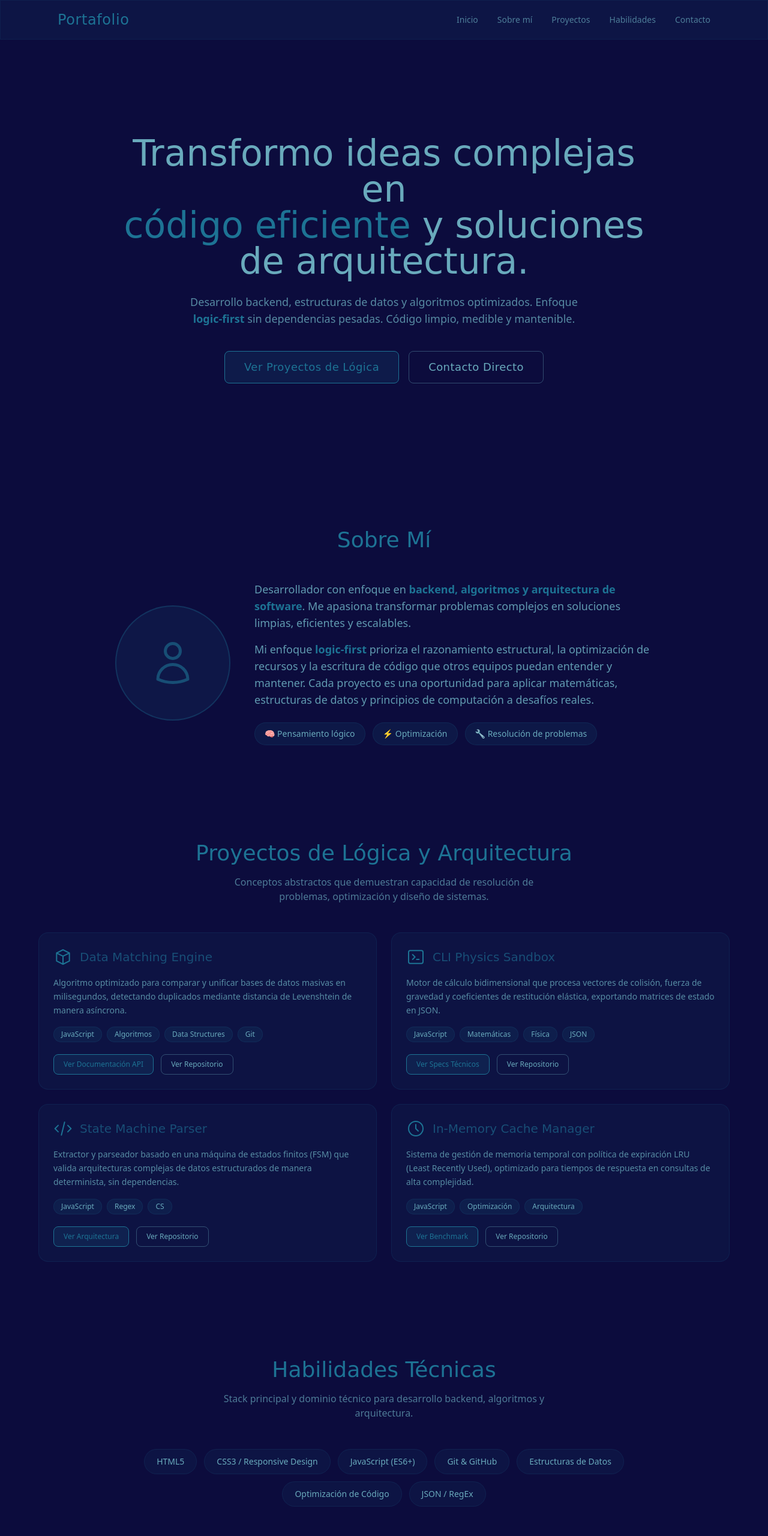
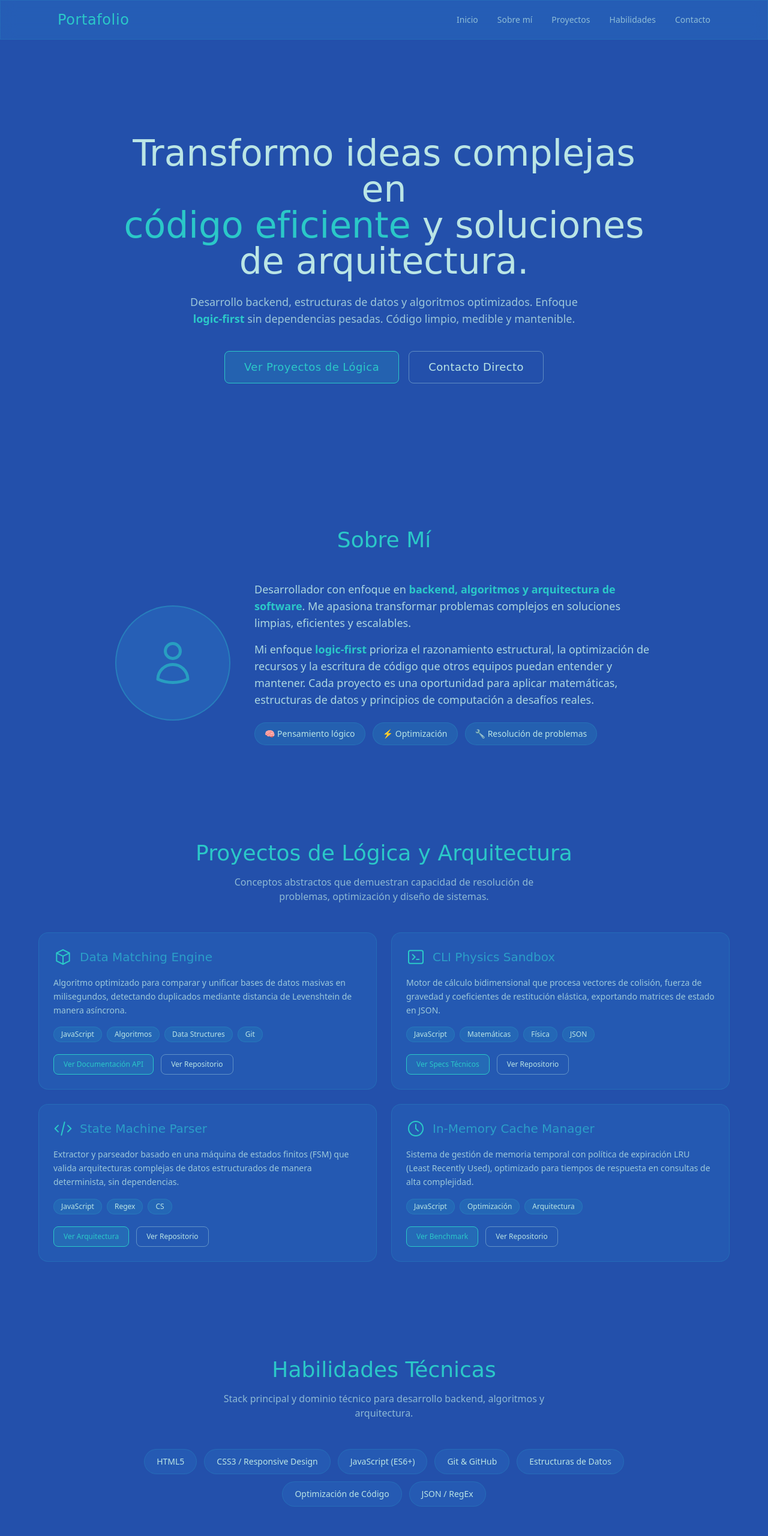
Before and after one commit to Pfamgo/mi-portafolio, a plain HTML site: page index.html in a window 1280 px wide. Shown: the top 2560 px of the page at 60% size. Drawn offline with nearby package versions, Linux system fonts and the light colour scheme; a web font is replaced by a local one.

Commit message:
Revert "feat: cambia paleta de colores a azul profundo"
This reverts commit dd709bcb0ae02696bd78dc3a8aa505f3e7df4fcf.

```diff
--- a/index.html
+++ b/index.html
@@ -16,11 +16,11 @@
       theme: {
         extend: {
           colors: {
-            primary: '#0c0c3d',
-            secondary: '#122957',
-            accent: '#184e76',
-            'accent-cyan': '#1d7394',
-            'text-light': '#69aabc',
+            primary: '#2350ab',
+            secondary: '#2b76c8',
+            accent: '#2b9ec8',
+            'accent-cyan': '#2bc8c8',
+            'text-light': '#bae5e5',
           },
           fontFamily: {
             display: ['Germania One', 'cursive'],
@@ -32,76 +32,76 @@
 
   <style>
     body {
-      background-color: #0c0c3d;
-      color: #69aabc;
+      background-color: #2350ab;
+      color: #bae5e5;
       font-family: ui-sans-serif, system-ui, -apple-system, sans-serif;
     }
     .glass {
-      background: rgba(18, 41, 87, 0.35);
+      background: rgba(43, 118, 200, 0.35);
       backdrop-filter: blur(12px);
       -webkit-backdrop-filter: blur(12px);
-      border: 1px solid rgba(24, 78, 118, 0.2);
+      border: 1px solid rgba(43, 158, 200, 0.2);
     }
     .card {
-      background: rgba(18, 41, 87, 0.25);
-      border: 1px solid rgba(24, 78, 118, 0.25);
+      background: rgba(43, 118, 200, 0.25);
+      border: 1px solid rgba(43, 158, 200, 0.25);
       transition: transform 0.2s ease, box-shadow 0.2s ease;
     }
     .card:hover {
       transform: translateY(-4px);
-      box-shadow: 0 8px 32px rgba(29, 115, 148, 0.15);
-      border-color: rgba(29, 115, 148, 0.4);
+      box-shadow: 0 8px 32px rgba(43, 200, 200, 0.15);
+      border-color: rgba(43, 200, 200, 0.4);
     }
     .pill {
-      background: rgba(24, 78, 118, 0.2);
-      color: #69aabc;
-      border: 1px solid rgba(24, 78, 118, 0.3);
+      background: rgba(43, 158, 200, 0.2);
+      color: #bae5e5;
+      border: 1px solid rgba(43, 158, 200, 0.3);
     }
     .btn-cta {
-      background: rgba(29, 115, 148, 0.15);
-      border: 1px solid #1d7394;
-      color: #1d7394;
+      background: rgba(43, 200, 200, 0.15);
+      border: 1px solid #2bc8c8;
+      color: #2bc8c8;
       transition: all 0.2s ease;
     }
     .btn-cta:hover {
-      background: #1d7394;
-      color: #0c0c3d;
+      background: #2bc8c8;
+      color: #2350ab;
     }
     .btn-outline {
-      border: 1px solid rgba(105, 170, 188, 0.4);
-      color: #69aabc;
+      border: 1px solid rgba(186, 229, 229, 0.4);
+      color: #bae5e5;
       transition: all 0.2s ease;
     }
     .btn-outline:hover {
-      border-color: #69aabc;
-      background: rgba(105, 170, 188, 0.1);
+      border-color: #bae5e5;
+      background: rgba(186, 229, 229, 0.1);
     }
     .input-field {
-      background: rgba(18, 41, 87, 0.25);
-      border: 1px solid rgba(24, 78, 118, 0.3);
-      color: #69aabc;
+      background: rgba(43, 118, 200, 0.25);
+      border: 1px solid rgba(43, 158, 200, 0.3);
+      color: #bae5e5;
       transition: border-color 0.2s ease;
     }
     .input-field:focus {
       outline: none;
-      border-color: #1d7394;
-      box-shadow: 0 0 0 2px rgba(29, 115, 148, 0.2);
+      border-color: #2bc8c8;
+      box-shadow: 0 0 0 2px rgba(43, 200, 200, 0.2);
     }
     .input-field::placeholder {
-      color: rgba(105, 170, 188, 0.4);
+      color: rgba(186, 229, 229, 0.4);
     }
     .skill-chip {
-      background: rgba(18, 41, 87, 0.3);
-      border: 1px solid rgba(24, 78, 118, 0.25);
+      background: rgba(43, 118, 200, 0.3);
+      border: 1px solid rgba(43, 158, 200, 0.25);
       transition: all 0.2s ease;
     }
     .skill-chip:hover {
-      border-color: #1d7394;
-      background: rgba(29, 115, 148, 0.1);
+      border-color: #2bc8c8;
+      background: rgba(43, 200, 200, 0.1);
     }
     .nav-link {
       position: relative;
-      color: rgba(105, 170, 188, 0.7);
+      color: rgba(186, 229, 229, 0.7);
       transition: color 0.2s ease;
     }
     .nav-link::after {
@@ -111,11 +111,11 @@
       left: 0;
       width: 0;
       height: 2px;
-      background: #1d7394;
+      background: #2bc8c8;
       transition: width 0.2s ease;
     }
     .nav-link:hover {
-      color: #69aabc;
+      color: #bae5e5;
     }
     .nav-link:hover::after {
       width: 100%;
@@ -135,7 +135,7 @@
   <!-- ====== NAVBAR ====== -->
   <nav class="fixed top-0 left-0 w-full z-50 glass">
     <div class="max-w-6xl mx-auto px-4 sm:px-6 lg:px-8 flex items-center justify-between h-16">
-      <a href="#" class="font-display text-2xl text-[#1d7394] tracking-wide">Portafolio</a>
+      <a href="#" class="font-display text-2xl text-[#2bc8c8] tracking-wide">Portafolio</a>
       <div class="hidden md:flex items-center gap-8 text-sm font-medium">
         <a href="#hero" class="nav-link">Inicio</a>
         <a href="#sobre-mi" class="nav-link">Sobre mí</a>
@@ -143,7 +143,7 @@
         <a href="#habilidades" class="nav-link">Habilidades</a>
         <a href="#contacto" class="nav-link">Contacto</a>
       </div>
-      <button id="menu-btn" class="md:hidden text-[#69aabc] focus:outline-none">
+      <button id="menu-btn" class="md:hidden text-[#bae5e5] focus:outline-none">
         <svg class="w-6 h-6" fill="none" stroke="currentColor" stroke-width="2" viewBox="0 0 24 24">
           <path stroke-linecap="round" stroke-linejoin="round" d="M4 6h16M4 12h16M4 18h16"/>
         </svg>
@@ -161,13 +161,13 @@
   <!-- ====== HERO ====== -->
   <section id="hero" class="min-h-screen flex items-center justify-center px-4 pt-16">
     <div class="max-w-4xl mx-auto text-center">
-      <h1 class="font-display text-3xl sm:text-4xl md:text-5xl lg:text-6xl leading-tight text-[#69aabc]">
+      <h1 class="font-display text-3xl sm:text-4xl md:text-5xl lg:text-6xl leading-tight text-[#bae5e5]">
         Transformo ideas complejas en<br>
-        <span class="text-[#1d7394]">código eficiente</span> y soluciones de arquitectura.
+        <span class="text-[#2bc8c8]">código eficiente</span> y soluciones de arquitectura.
       </h1>
-      <p class="mt-6 text-base sm:text-lg text-[#69aabc]/80 max-w-2xl mx-auto leading-relaxed">
+      <p class="mt-6 text-base sm:text-lg text-[#bae5e5]/80 max-w-2xl mx-auto leading-relaxed">
         Desarrollo backend, estructuras de datos y algoritmos optimizados.
-        Enfoque <span class="text-[#1d7394] font-semibold">logic-first</span> sin dependencias pesadas.
+        Enfoque <span class="text-[#2bc8c8] font-semibold">logic-first</span> sin dependencias pesadas.
         Código limpio, medible y mantenible.
       </p>
       <div class="mt-10 flex flex-col sm:flex-row items-center justify-center gap-4">
@@ -184,22 +184,22 @@
   <!-- ====== SOBRE MÍ ====== -->
   <section id="sobre-mi" class="py-20 px-4">
     <div class="max-w-4xl mx-auto">
-      <h2 class="font-display text-3xl sm:text-4xl text-center text-[#1d7394] mb-12">
+      <h2 class="font-display text-3xl sm:text-4xl text-center text-[#2bc8c8] mb-12">
         Sobre Mí
       </h2>
       <div class="flex flex-col md:flex-row items-center gap-10">
-        <div class="w-40 h-40 md:w-48 md:h-48 rounded-full flex-shrink-0 flex items-center justify-center bg-[#122957]/40 border-2 border-[#1d7394]/30">
-          <svg class="w-20 h-20 text-[#1d7394]/60" fill="none" stroke="currentColor" stroke-width="1.5" viewBox="0 0 24 24">
+        <div class="w-40 h-40 md:w-48 md:h-48 rounded-full flex-shrink-0 flex items-center justify-center bg-[#2b76c8]/40 border-2 border-[#2bc8c8]/30">
+          <svg class="w-20 h-20 text-[#2bc8c8]/60" fill="none" stroke="currentColor" stroke-width="1.5" viewBox="0 0 24 24">
             <path stroke-linecap="round" stroke-linejoin="round" d="M15.75 6a3.75 3.75 0 11-7.5 0 3.75 3.75 0 017.5 0zM4.501 20.118a7.5 7.5 0 0114.998 0A17.933 17.933 0 0112 21.75c-2.676 0-5.216-.584-7.499-1.632z"/>
           </svg>
         </div>
         <div class="text-center md:text-left">
-          <p class="text-base sm:text-lg text-[#69aabc]/90 leading-relaxed">
-            Desarrollador con enfoque en <span class="text-[#1d7394] font-semibold">backend, algoritmos y arquitectura de software</span>.
+          <p class="text-base sm:text-lg text-[#bae5e5]/90 leading-relaxed">
+            Desarrollador con enfoque en <span class="text-[#2bc8c8] font-semibold">backend, algoritmos y arquitectura de software</span>.
             Me apasiona transformar problemas complejos en soluciones limpias, eficientes y escalables.
           </p>
-          <p class="mt-4 text-base sm:text-lg text-[#69aabc]/90 leading-relaxed">
-            Mi enfoque <span class="text-[#1d7394] font-semibold">logic-first</span> prioriza el razonamiento estructural,
+          <p class="mt-4 text-base sm:text-lg text-[#bae5e5]/90 leading-relaxed">
+            Mi enfoque <span class="text-[#2bc8c8] font-semibold">logic-first</span> prioriza el razonamiento estructural,
             la optimización de recursos y la escritura de código que otros equipos puedan entender y mantener.
             Cada proyecto es una oportunidad para aplicar matemáticas, estructuras de datos y principios
             de computación a desafíos reales.
@@ -217,10 +217,10 @@
   <!-- ====== PROYECTOS ====== -->
   <section id="proyectos" class="py-20 px-4">
     <div class="max-w-6xl mx-auto">
-      <h2 class="font-display text-3xl sm:text-4xl text-center text-[#1d7394] mb-4">
+      <h2 class="font-display text-3xl sm:text-4xl text-center text-[#2bc8c8] mb-4">
         Proyectos de Lógica y Arquitectura
       </h2>
-      <p class="text-center text-[#69aabc]/70 max-w-xl mx-auto mb-12">
+      <p class="text-center text-[#bae5e5]/70 max-w-xl mx-auto mb-12">
         Conceptos abstractos que demuestran capacidad de resolución de problemas,
         optimización y diseño de sistemas.
       </p>
@@ -230,12 +230,12 @@
         <!-- Card 1: Data Matching Engine -->
         <div class="card rounded-2xl p-6 flex flex-col">
           <div class="flex items-center gap-3 mb-4">
-            <svg class="w-8 h-8 text-[#1d7394]" fill="none" stroke="currentColor" stroke-width="1.5" viewBox="0 0 24 24">
+            <svg class="w-8 h-8 text-[#2bc8c8]" fill="none" stroke="currentColor" stroke-width="1.5" viewBox="0 0 24 24">
               <path stroke-linecap="round" stroke-linejoin="round" d="M20 7l-8-4-8 4m16 0l-8 4m8-4v10l-8 4m0-10L4 7m8 4v10M4 7v10l8 4"/>
             </svg>
-            <h3 class="font-display text-xl text-[#184e76]">Data Matching Engine</h3>
+            <h3 class="font-display text-xl text-[#2b9ec8]">Data Matching Engine</h3>
           </div>
-          <p class="text-sm text-[#69aabc]/80 leading-relaxed mb-4 flex-1">
+          <p class="text-sm text-[#bae5e5]/80 leading-relaxed mb-4 flex-1">
             Algoritmo optimizado para comparar y unificar bases de datos masivas en milisegundos,
             detectando duplicados mediante distancia de Levenshtein de manera asíncrona.
           </p>
@@ -254,12 +254,12 @@
         <!-- Card 2: CLI Physics Sandbox -->
         <div class="card rounded-2xl p-6 flex flex-col">
           <div class="flex items-center gap-3 mb-4">
-            <svg class="w-8 h-8 text-[#1d7394]" fill="none" stroke="currentColor" stroke-width="1.5" viewBox="0 0 24 24">
+            <svg class="w-8 h-8 text-[#2bc8c8]" fill="none" stroke="currentColor" stroke-width="1.5" viewBox="0 0 24 24">
               <path stroke-linecap="round" stroke-linejoin="round" d="M8 9l3 3-3 3m5 0h3M5 20h14a2 2 0 002-2V6a2 2 0 00-2-2H5a2 2 0 00-2 2v12a2 2 0 002 2z"/>
             </svg>
-            <h3 class="font-display text-xl text-[#184e76]">CLI Physics Sandbox</h3>
+            <h3 class="font-display text-xl text-[#2b9ec8]">CLI Physics Sandbox</h3>
           </div>
-          <p class="text-sm text-[#69aabc]/80 leading-relaxed mb-4 flex-1">
+          <p class="text-sm text-[#bae5e5]/80 leading-relaxed mb-4 flex-1">
             Motor de cálculo bidimensional que procesa vectores de colisión, fuerza de gravedad
             y coeficientes de restitución elástica, exportando matrices de estado en JSON.
           </p>
@@ -278,12 +278,12 @@
         <!-- Card 3: State Machine Parser -->
         <div class="card rounded-2xl p-6 flex flex-col">
           <div class="flex items-center gap-3 mb-4">
-            <svg class="w-8 h-8 text-[#1d7394]" fill="none" stroke="currentColor" stroke-width="1.5" viewBox="0 0 24 24">
+            <svg class="w-8 h-8 text-[#2bc8c8]" fill="none" stroke="currentColor" stroke-width="1.5" viewBox="0 0 24 24">
               <path stroke-linecap="round" stroke-linejoin="round" d="M10 20l4-16m4 4l4 4-4 4M6 16l-4-4 4-4"/>
             </svg>
-            <h3 class="font-display text-xl text-[#184e76]">State Machine Parser</h3>
+            <h3 class="font-display text-xl text-[#2b9ec8]">State Machine Parser</h3>
           </div>
-          <p class="text-sm text-[#69aabc]/80 leading-relaxed mb-4 flex-1">
+          <p class="text-sm text-[#bae5e5]/80 leading-relaxed mb-4 flex-1">
             Extractor y parseador basado en una máquina de estados finitos (FSM) que valida
             arquitecturas complejas de datos estructurados de manera determinista, sin dependencias.
           </p>
@@ -301,13 +301,13 @@
         <!-- Card 4: In-Memory Cache Manager -->
         <div class="card rounded-2xl p-6 flex flex-col">
           <div class="flex items-center gap-3 mb-4">
-            <svg class="w-8 h-8 text-[#1d7394]" fill="none" stroke="currentColor" stroke-width="1.5" viewBox="0 0 24 24">
+            <svg class="w-8 h-8 text-[#2bc8c8]" fill="none" stroke="currentColor" stroke-width="1.5" viewBox="0 0 24 24">
               <circle cx="12" cy="12" r="9"/>
               <path stroke-linecap="round" stroke-linejoin="round" d="M12 7v5l3 3"/>
             </svg>
-            <h3 class="font-display text-xl text-[#184e76]">In-Memory Cache Manager</h3>
+            <h3 class="font-display text-xl text-[#2b9ec8]">In-Memory Cache Manager</h3>
           </div>
-          <p class="text-sm text-[#69aabc]/80 leading-relaxed mb-4 flex-1">
+          <p class="text-sm text-[#bae5e5]/80 leading-relaxed mb-4 flex-1">
             Sistema de gestión de memoria temporal con política de expiración LRU (Least Recently Used),
             optimizado para tiempos de respuesta en consultas de alta complejidad.
           </p>
@@ -329,10 +329,10 @@
   <!-- ====== HABILIDADES ====== -->
   <section id="habilidades" class="py-20 px-4">
     <div class="max-w-4xl mx-auto">
-      <h2 class="font-display text-3xl sm:text-4xl text-center text-[#1d7394] mb-4">
+      <h2 class="font-display text-3xl sm:text-4xl text-center text-[#2bc8c8] mb-4">
         Habilidades Técnicas
       </h2>
-      <p class="text-center text-[#69aabc]/70 max-w-xl mx-auto mb-12">
+      <p class="text-center text-[#bae5e5]/70 max-w-xl mx-auto mb-12">
         Stack principal y dominio técnico para desarrollo backend, algoritmos y arquitectura.
       </p>
       <div class="flex flex-wrap justify-center gap-3">
@@ -350,10 +350,10 @@
   <!-- ====== CONTACTO ====== -->
   <section id="contacto" class="py-20 px-4">
     <div class="max-w-4xl mx-auto">
-      <h2 class="font-display text-3xl sm:text-4xl text-center text-[#1d7394] mb-4">
+      <h2 class="font-display text-3xl sm:text-4xl text-center text-[#2bc8c8] mb-4">
         Contacto
       </h2>
-      <p class="text-center text-[#69aabc]/70 max-w-xl mx-auto mb-12">
+      <p class="text-center text-[#bae5e5]/70 max-w-xl mx-auto mb-12">
         ¿Interesado en mi perfil? Escríbeme directamente o conéctate por redes.
       </p>
 
@@ -400,24 +400,24 @@
         <!-- Redes -->
         <div class="flex flex-col gap-6">
           <a href="mailto:tu@email.com"
-             class="flex items-center gap-4 px-5 py-4 rounded-xl card hover:border-[#1d7394]/40 transition-all">
-            <svg class="w-6 h-6 text-[#1d7394]" fill="none" stroke="currentColor" stroke-width="1.5" viewBox="0 0 24 24">
+             class="flex items-center gap-4 px-5 py-4 rounded-xl card hover:border-[#2bc8c8]/40 transition-all">
+            <svg class="w-6 h-6 text-[#2bc8c8]" fill="none" stroke="currentColor" stroke-width="1.5" viewBox="0 0 24 24">
               <path stroke-linecap="round" stroke-linejoin="round" d="M21.75 6.75v10.5a2.25 2.25 0 01-2.25 2.25h-15a2.25 2.25 0 01-2.25-2.25V6.75m19.5 0A2.25 2.25 0 0019.5 4.5h-15a2.25 2.25 0 00-2.25 2.25m19.5 0v.243a2.25 2.25 0 01-1.07 1.916l-7.5 4.615a2.25 2.25 0 01-2.36 0L3.32 8.91a2.25 2.25 0 01-1.07-1.916V6.75"/>
             </svg>
             <span class="text-sm font-medium">tu@email.com</span>
           </a>
 
           <a href="https://linkedin.com/in/tu-perfil" target="_blank" rel="noopener noreferrer"
-             class="flex items-center gap-4 px-5 py-4 rounded-xl card hover:border-[#1d7394]/40 transition-all">
-            <svg class="w-6 h-6 text-[#1d7394]" fill="currentColor" viewBox="0 0 24 24">
+             class="flex items-center gap-4 px-5 py-4 rounded-xl card hover:border-[#2bc8c8]/40 transition-all">
+            <svg class="w-6 h-6 text-[#2bc8c8]" fill="currentColor" viewBox="0 0 24 24">
               <path d="M19 0h-14c-2.761 0-5 2.239-5 5v14c0 2.761 2.239 5 5 5h14c2.762 0 5-2.239 5-5v-14c0-2.761-2.238-5-5-5zm-11 19h-3v-11h3v11zm-1.5-12.268c-.966 0-1.75-.79-1.75-1.764s.784-1.764 1.75-1.764 1.75.79 1.75 1.764-.783 1.764-1.75 1.764zm13.5 12.268h-3v-5.604c0-3.368-4-3.113-4 0v5.604h-3v-11h3v1.765c1.396-2.586 7-2.777 7 2.476v6.759z"/>
             </svg>
             <span class="text-sm font-medium">LinkedIn</span>
           </a>
 
           <a href="https://github.com/tu-usuario" target="_blank" rel="noopener noreferrer"
-             class="flex items-center gap-4 px-5 py-4 rounded-xl card hover:border-[#1d7394]/40 transition-all">
-            <svg class="w-6 h-6 text-[#1d7394]" fill="currentColor" viewBox="0 0 24 24">
+             class="flex items-center gap-4 px-5 py-4 rounded-xl card hover:border-[#2bc8c8]/40 transition-all">
+            <svg class="w-6 h-6 text-[#2bc8c8]" fill="currentColor" viewBox="0 0 24 24">
               <path d="M12 0c-6.626 0-12 5.373-12 12 0 5.302 3.438 9.8 8.207 11.387.599.111.793-.261.793-.577v-2.234c-3.338.726-4.033-1.416-4.033-1.416-.546-1.387-1.333-1.756-1.333-1.756-1.089-.745.083-.729.083-.729 1.205.084 1.839 1.237 1.839 1.237 1.07 1.834 2.807 1.304 3.492.997.107-.775.418-1.305.762-1.604-2.665-.305-5.467-1.334-5.467-5.931 0-1.311.469-2.381 1.236-3.221-.124-.303-.535-1.524.117-3.176 0 0 1.008-.322 3.301 1.23.957-.266 1.983-.399 3.003-.404 1.02.005 2.047.138 3.006.404 2.291-1.552 3.297-1.23 3.297-1.23.653 1.653.242 2.874.118 3.176.77.84 1.235 1.911 1.235 3.221 0 4.609-2.807 5.624-5.479 5.921.43.372.823 1.102.823 2.222v3.293c0 .319.192.694.801.576 4.765-1.589 8.199-6.086 8.199-11.386 0-6.627-5.373-12-12-12z"/>
             </svg>
             <span class="text-sm font-medium">GitHub</span>
@@ -429,8 +429,8 @@
   </section>
 
   <!-- ====== FOOTER ====== -->
-  <footer class="py-8 px-4 border-t border-[#184e76]/20">
-    <div class="max-w-6xl mx-auto flex flex-col sm:flex-row items-center justify-between gap-2 text-sm text-[#69aabc]/50">
+  <footer class="py-8 px-4 border-t border-[#2b9ec8]/20">
+    <div class="max-w-6xl mx-auto flex flex-col sm:flex-row items-center justify-between gap-2 text-sm text-[#bae5e5]/50">
       <p>&copy; 2026 — Todos los derechos reservados.</p>
       <p>Diseñado con lógica, no con magia.</p>
     </div>
```
